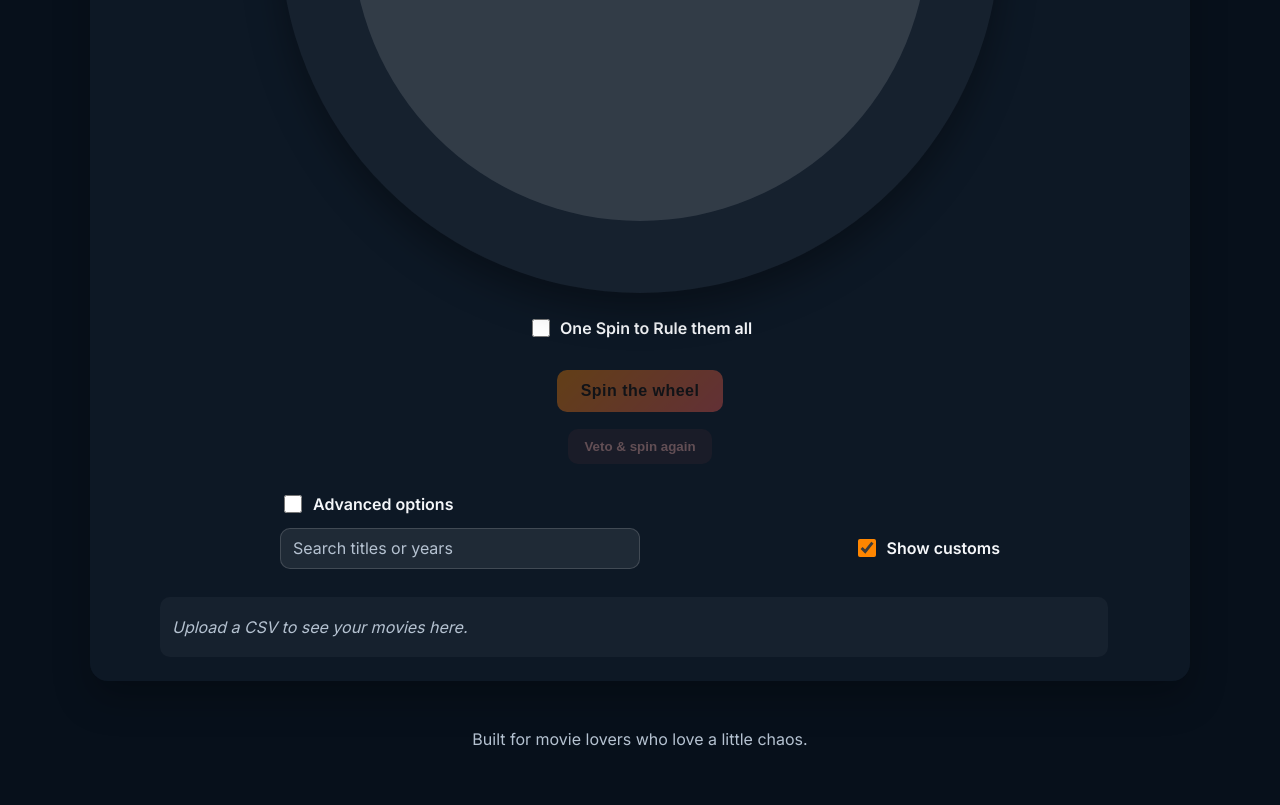
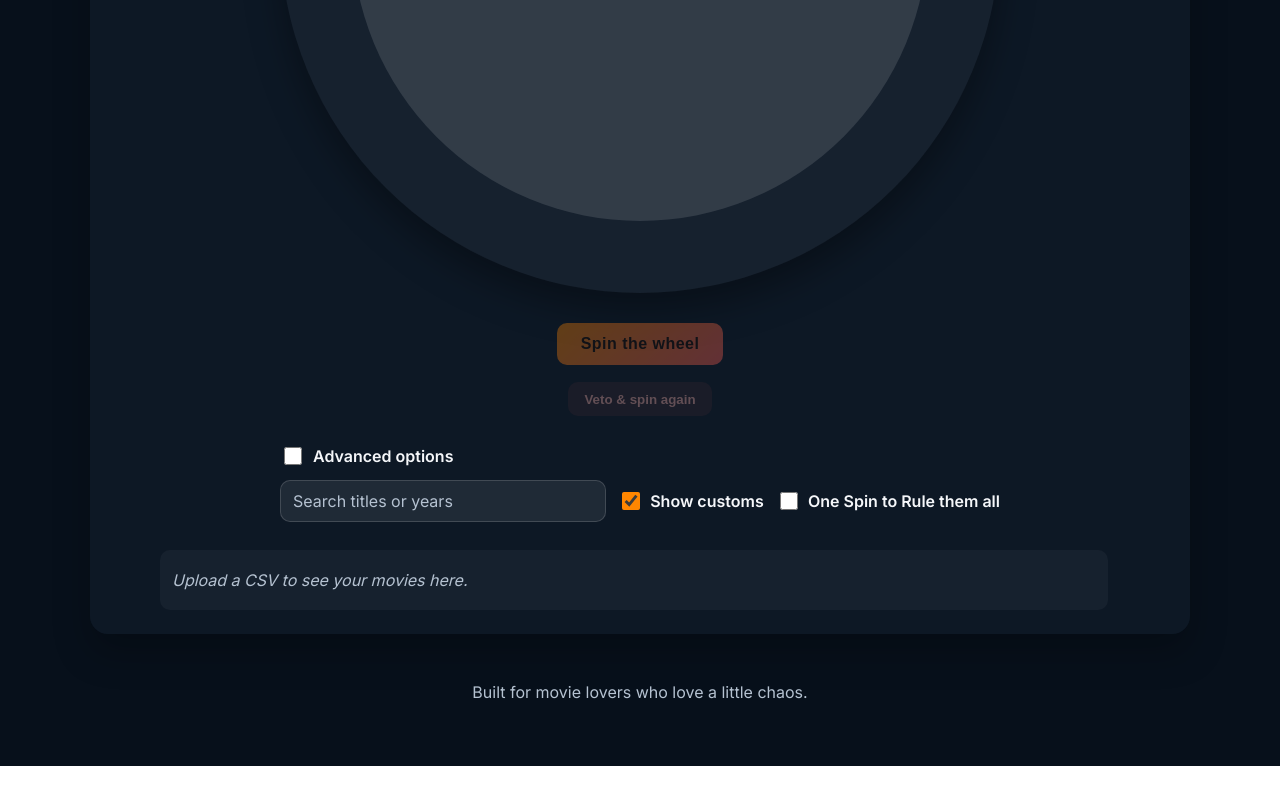
Before and after one commit to Suspence00/letterboxdwatchlistwheel, a plain HTML site: page index.html in a window 1280 px wide. Shown: the part 1731-2536 px from the top of the page. After the commit the page ends 2497 px from the top, so only its background shows below. Drawn offline with Linux system fonts and the light colour scheme.

Commit message:
Gate one-spin mode behind advanced options

```diff
--- a/index.html
+++ b/index.html
@@ -103,12 +103,6 @@
                 <canvas id="wheel" width="720" height="720" role="img" aria-label="Wheel of selected movies"></canvas>
                 <div class="pointer" aria-hidden="true"></div>
               </div>
-              <div class="spin-modes" role="group" aria-label="Spin modes">
-                <label class="filter-toggle spin-mode-toggle" for="one-spin-toggle">
-                  <input type="checkbox" id="one-spin-toggle" />
-                  <span>One Spin to Rule them all</span>
-                </label>
-              </div>
               <button type="button" class="btn primary" id="spin-button" disabled>Spin the wheel</button>
               <button type="button" class="btn danger" id="veto-button" disabled>Veto &amp; spin again</button>
             </div>
@@ -139,6 +133,12 @@
                 <label class="filter-toggle" for="filter-show-customs">
                   <input type="checkbox" id="filter-show-customs" checked />
                   <span>Show customs</span>
+                </label>
+              </div>
+              <div class="spin-modes" role="group" aria-label="Spin modes">
+                <label class="filter-toggle spin-mode-toggle" for="one-spin-toggle">
+                  <input type="checkbox" id="one-spin-toggle" />
+                  <span>One Spin to Rule them all</span>
                 </label>
               </div>
             </div>
--- a/script.js
+++ b/script.js
@@ -238,6 +238,10 @@ if (advancedOptionsToggle) {
     if (advancedOptionsPanel) {
       advancedOptionsPanel.hidden = !enabled;
     }
+    if (!enabled && oneSpinToggle && oneSpinToggle.checked) {
+      oneSpinToggle.checked = false;
+      clearKnockoutStyles();
+    }
     updateMovieList();
     updateSpinButtonLabel();
     updateVetoButtonState();
@@ -1069,11 +1073,11 @@ function markMovieChampion(movieId, order) {
 }
 
 function isAdvancedOptionsEnabled() {
-  return Boolean(advancedOptionsToggle && advancedOptionsToggle.checked);
+  return advancedOptionsToggle ? Boolean(advancedOptionsToggle.checked) : true;
 }
 
 function isOneSpinModeEnabled() {
-  return Boolean(oneSpinToggle && oneSpinToggle.checked);
+  return Boolean(isAdvancedOptionsEnabled() && oneSpinToggle && oneSpinToggle.checked);
 }
 
 function isKnockoutModeEnabled() {
--- a/styles.css
+++ b/styles.css
@@ -288,17 +288,18 @@ body {
 }
 
 .advanced-options__panel {
+  align-items: flex-start;
   display: flex;
   flex-direction: column;
-  align-items: flex-start;
+  flex-wrap: wrap;
   gap: 0.75rem;
   width: 100%;
 }
 
 @media (min-width: 720px) {
   .advanced-options__panel {
+    align-items: center;
     flex-direction: row;
-    align-items: center;
     justify-content: space-between;
   }
 
@@ -699,15 +700,9 @@ body {
   width: min(720px, 95vw);
 }
 
-.wheel-wrapper .spin-modes {
-  align-items: center;
-  margin: 0.6rem 0 0;
-  text-align: center;
-}
-
-.wheel-wrapper .spin-mode-hint {
-  max-width: 32ch;
-  text-align: center;
+.advanced-options__panel .spin-modes {
+  align-items: flex-start;
+  margin: 0;
 }
 
 .pointer {
```
